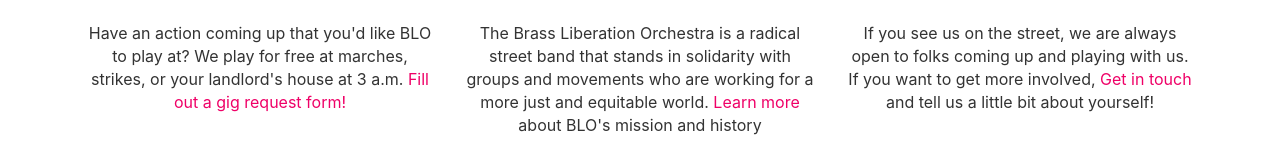
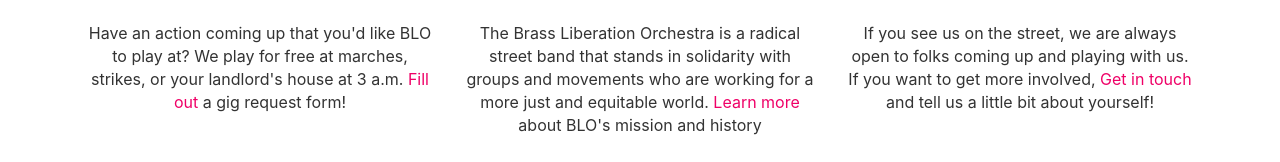
Before and after one commit to caseyagorman/blo-site, a React (Create React App) app: page / in a window 1280 px wide. Shown: the part 474-636 px from the top of the page. Built offline with nearby package versions, Linux system fonts and the light colour scheme.

Commit message:
add home

```diff
--- a/src/Home.js
+++ b/src/Home.js
@@ -18,7 +18,7 @@
                 <h3>Book</h3>
                 <div style={lineDivStyle}>_______________________________</div>
                 Have an action coming up that you'd like BLO to play at? We play for free at marches,
-                 strikes, or your landlord's house at 3 a.m. <Link to= "/gig-request" style={linkStyle}> Fill out a gig request form! </Link>
+                 strikes, or your landlord's house at 3 a.m. <Link to= "/gig-request" style={linkStyle}> Fill out </Link> a gig request form!
         <br></br>
         <br></br>
 
```
